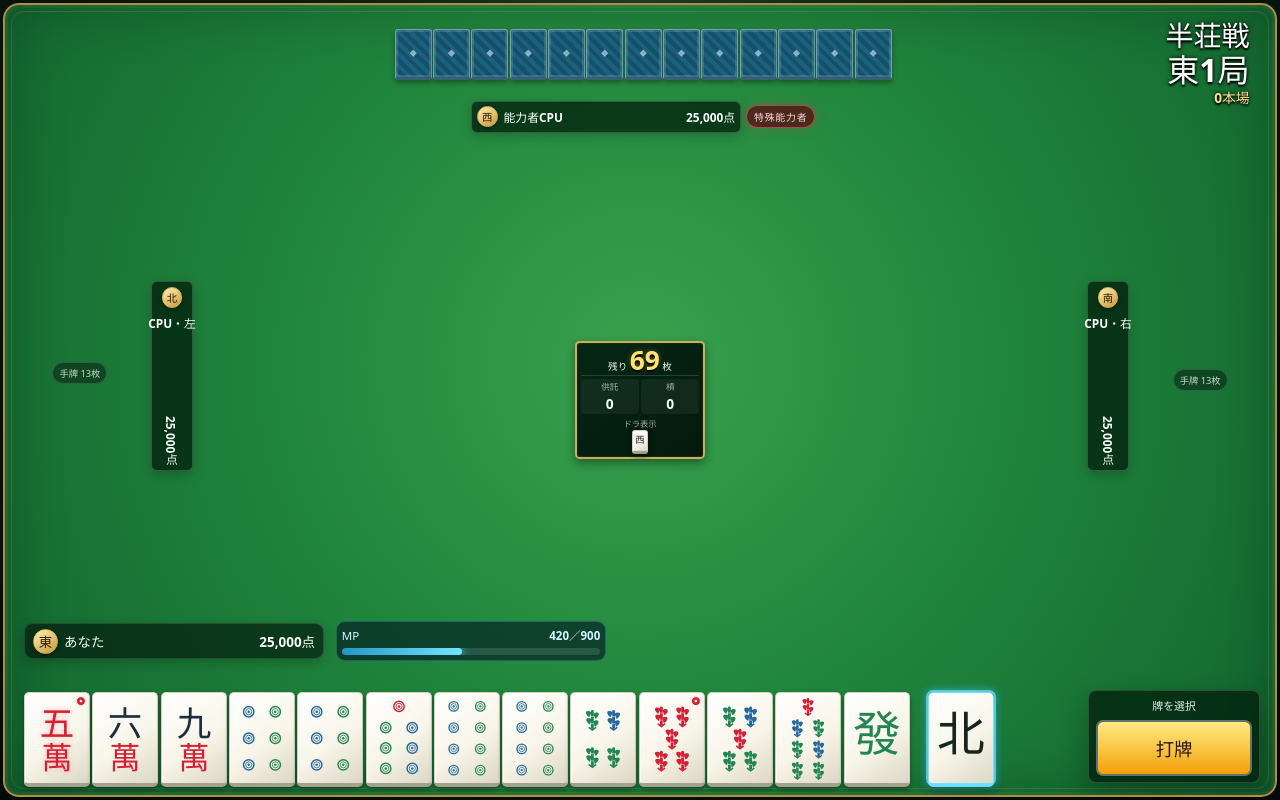
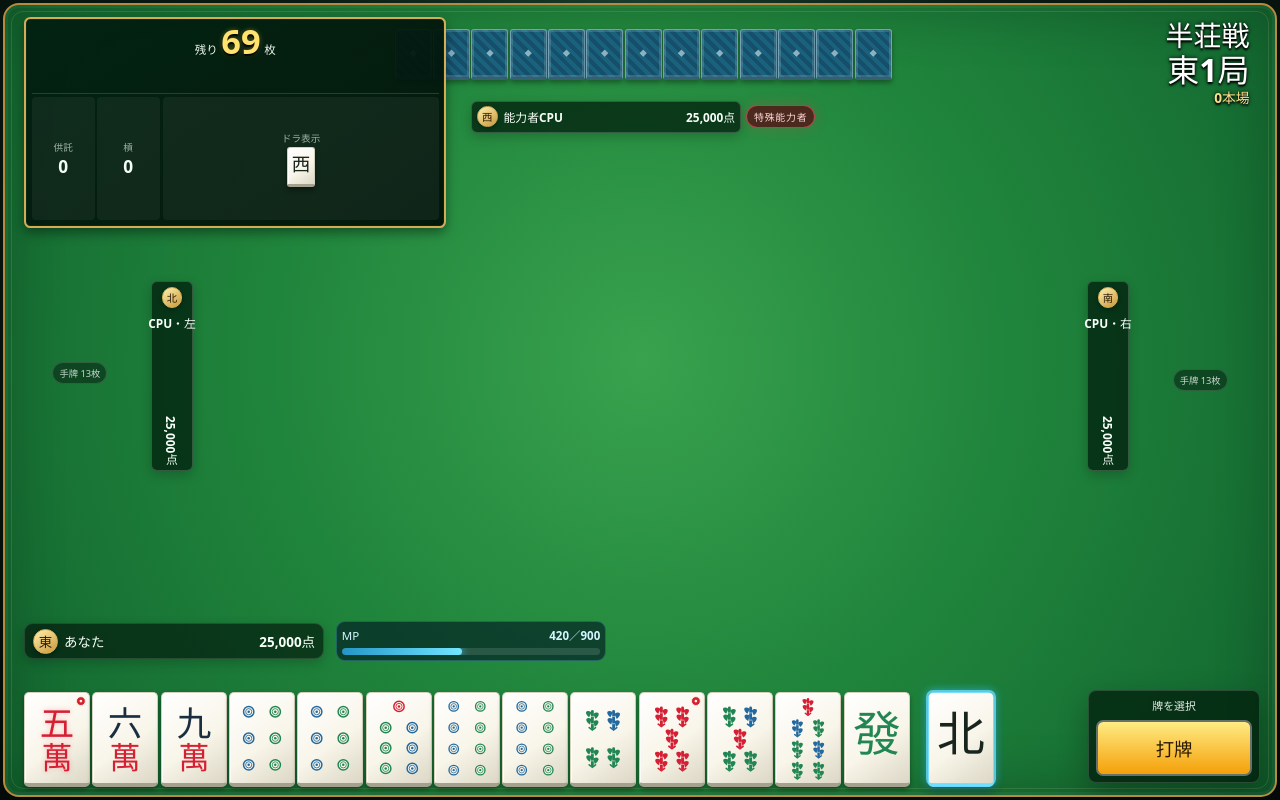
Before and after one commit to takugo20/mahjong-skill-game, a React (Vite) app: page / in a window 1280 px wide. Built offline with nearby package versions, Linux system fonts and the light colour scheme.

Commit message:
Update styles.css

```diff
--- a/src/styles.css
+++ b/src/styles.css
@@ -1780,20 +1780,29 @@ body {
 
 .table-center {
   position: absolute;
-  z-index: 8;
-  top: 50%;
-  left: 50%;
-  display: block;
+  z-index: 20;
+  top: 1.5%;
+  left: 1.5%;
+  display: grid;
+  grid-template-columns:
+    minmax(74px, 0.72fr)
+    minmax(0, 1.55fr);
+  grid-template-rows:
+    minmax(0, 0.72fr)
+    minmax(0, 1.28fr);
+  gap: clamp(2px, 0.45vmin, 5px);
+  box-sizing: border-box;
   width: clamp(
-    90px,
-    min(11vw, 17vh),
-    130px
-  );
-  padding: clamp(3px, 0.45vmin, 6px);
-  transform: translate(-50%, -50%);
+    235px,
+    min(33vw, 55vh),
+    440px
+  );
+  aspect-ratio: 2 / 1;
+  padding: clamp(4px, 0.7vmin, 8px);
+  transform: none;
   border: clamp(1px, 0.25vmin, 2px)
     solid #d3ad56;
-  border-radius: clamp(4px, 0.6vmin, 7px);
+  border-radius: clamp(5px, 0.8vmin, 9px);
   background:
     linear-gradient(
       145deg,
@@ -1801,16 +1810,19 @@ body {
       rgb(1 17 9 / 94%)
     );
   box-shadow:
-    0 4px 10px rgb(0 0 0 / 40%),
+    0 5px 12px rgb(0 0 0 / 40%),
     inset 0 0 0 1px rgb(255 255 255 / 4%);
 }
 
 .center-remaining {
+  grid-row: 1;
+  grid-column: 1 / -1;
   display: flex;
   align-items: baseline;
   justify-content: center;
-  gap: clamp(1px, 0.3vmin, 3px);
-  padding-bottom: clamp(1px, 0.25vmin, 3px);
+  gap: clamp(2px, 0.45vmin, 5px);
+  min-height: 0;
+  padding-bottom: clamp(2px, 0.35vmin, 4px);
   border-bottom: 1px solid
     rgb(255 255 255 / 14%);
 }
@@ -1818,9 +1830,9 @@ body {
 .center-remaining span {
   color: #eaf5ec;
   font-size: clamp(
-    0.44rem,
-    min(0.85vw, 1.3vh),
-    0.6rem
+    0.52rem,
+    min(1.05vw, 1.6vh),
+    0.72rem
   );
   font-weight: 800;
 }
@@ -1828,9 +1840,9 @@ body {
 .center-remaining strong {
   color: #ffe36e;
   font-size: clamp(
-    0.95rem,
-    min(2.5vw, 3.5vh),
-    1.65rem
+    1.2rem,
+    min(3.2vw, 4.8vh),
+    2.15rem
   );
   line-height: 1;
   text-shadow:
@@ -1839,58 +1851,76 @@ body {
 }
 
 .table-center .center-stat-grid {
+  grid-row: 2;
+  grid-column: 1;
   display: grid;
   grid-template-columns: repeat(2, 1fr);
-  gap: 2px;
-  margin: clamp(2px, 0.4vmin, 4px) 0;
+  gap: clamp(1px, 0.25vmin, 3px);
+  min-width: 0;
+  min-height: 0;
+  margin: 0;
 }
 
 .table-center .center-stat-grid > div {
-  gap: 1px;
-  padding: 1px;
-  border-radius: 4px;
+  justify-content: center;
+  gap: clamp(1px, 0.2vmin, 2px);
+  min-width: 0;
+  min-height: 0;
+  padding: clamp(1px, 0.3vmin, 3px);
+  border-radius: clamp(3px, 0.5vmin, 6px);
 }
 
 .table-center .center-stat-grid span {
   font-size: clamp(
-    0.4rem,
-    min(0.75vw, 1.1vh),
-    0.54rem
+    0.44rem,
+    min(0.85vw, 1.3vh),
+    0.6rem
   );
 }
 
 .table-center .center-stat-grid strong {
   font-size: clamp(
-    0.68rem,
-    min(1.25vw, 1.9vh),
-    0.86rem
+    0.76rem,
+    min(1.55vw, 2.3vh),
+    1.08rem
   );
 }
 
 .table-center .dora-panel {
+  grid-row: 2;
+  grid-column: 2;
   flex-direction: column;
   justify-content: center;
-  gap: 1px;
+  gap: clamp(1px, 0.25vmin, 3px);
+  min-width: 0;
+  min-height: 0;
+  padding: clamp(1px, 0.3vmin, 3px);
+  border-radius: clamp(3px, 0.5vmin, 6px);
+  background: rgb(255 255 255 / 5%);
 }
 
 .table-center .dora-panel > span {
   font-size: clamp(
-    0.4rem,
-    min(0.72vw, 1.05vh),
-    0.52rem
+    0.44rem,
+    min(0.85vw, 1.3vh),
+    0.6rem
   );
 }
 
 .table-center .dora-tiles {
   justify-content: center;
-  gap: 1px;
+  gap: clamp(1px, 0.25vmin, 3px);
+  width: 100%;
+  min-width: 0;
+  flex-wrap: nowrap;
 }
 
 .table-center .mahjong-tile--compact {
+  flex: 0 0 auto;
   width: clamp(
-    10px,
-    min(1.5vw, 2.2vh),
-    16px
+    14px,
+    min(2.2vw, 3.5vh),
+    28px
   );
   height: auto;
   aspect-ratio: 25 / 35;
```
